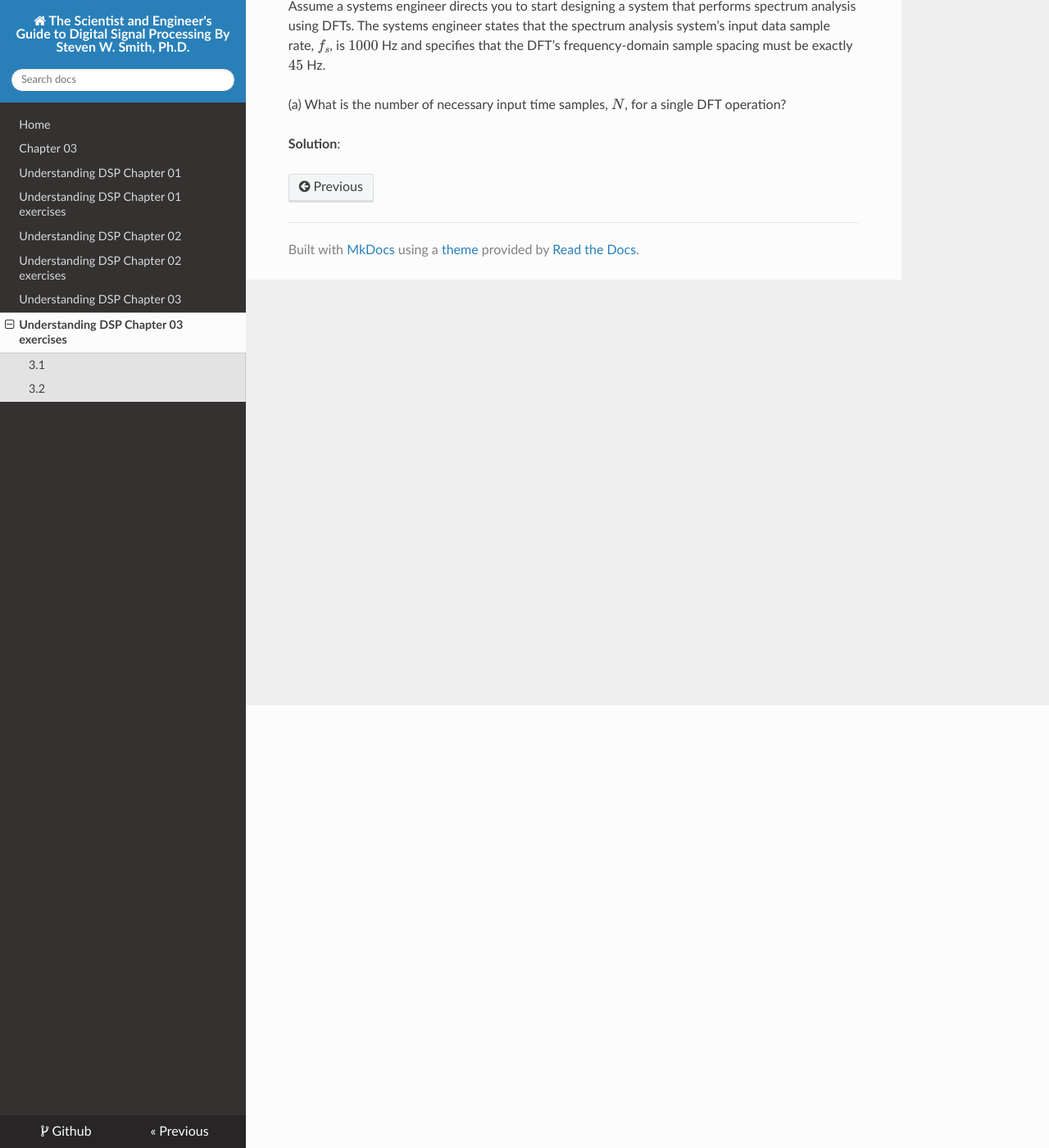
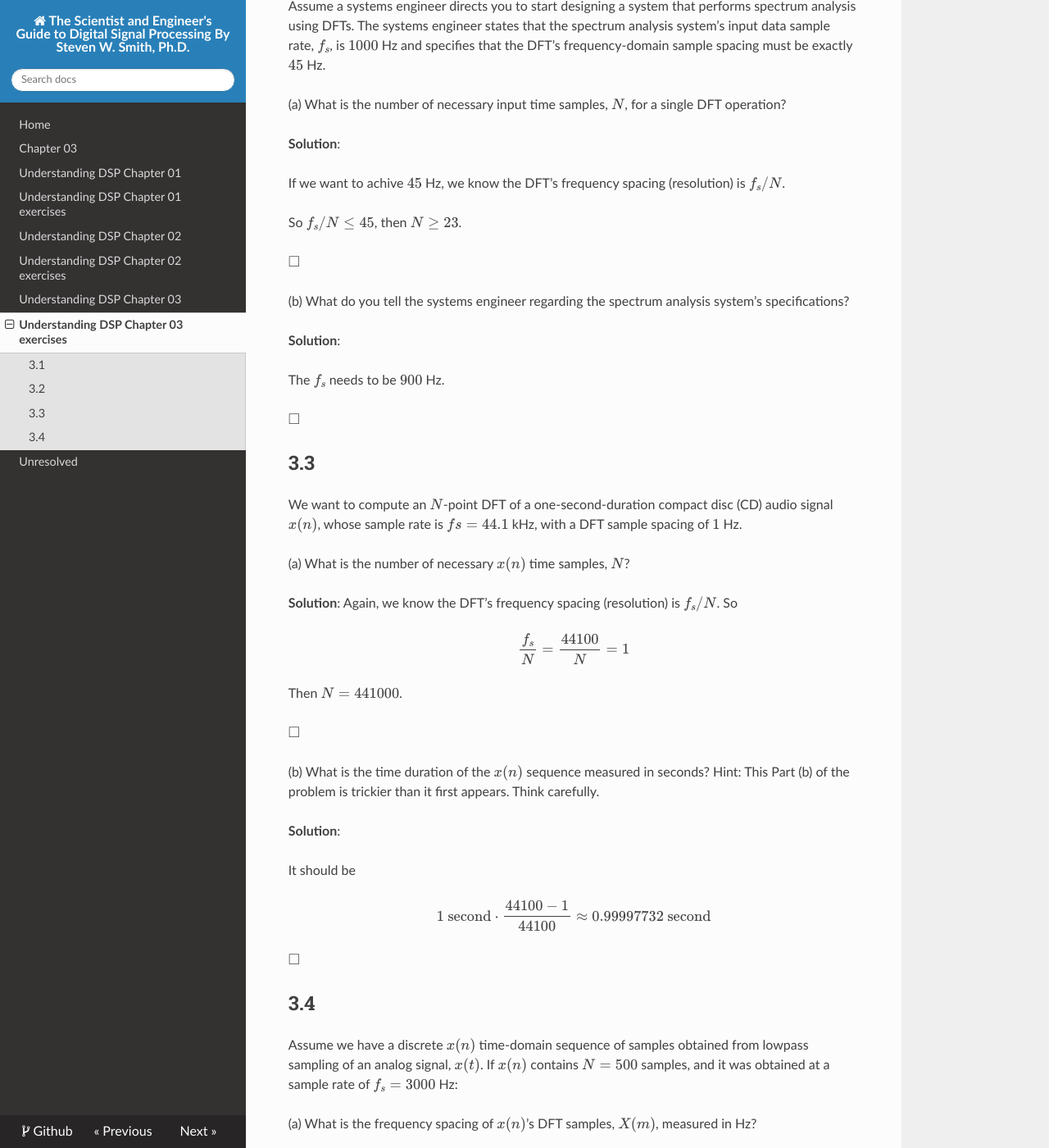
Before and after one commit to eroicaleo/dsp-guide, an MkDocs documentation site: the page built from docs/udsp03ex.md, in a window 1280 px wide and 1400 px high, scrolled down 540 px. Shown: the whole window at 82% size. Built offline with MkDocs 1.6.1, drawn with Linux system fonts in a browser that asks for light colours; nearby versions of some CDN libraries; formulas are drawn with MathJax 3; some of the changed text lies outside the part shown.

Commit message:
udsp finished ex0304

```diff
--- a/docs/udsp03ex.md
+++ b/docs/udsp03ex.md
@@ -26,3 +26,97 @@ $f_s$, is $1000$ Hz and specifies that the DFT’s frequency-domain sample spaci
 single DFT operation?
 
 **Solution**:
+
+If we want to achive $45$ Hz, we know the DFT’s frequency spacing
+(resolution) is $f_s/N$.
+
+So $f_s / N \leq 45$, then $N \geq 23$.
+
+$\square$
+
+(b) What do you tell the systems engineer regarding the spectrum
+analysis system’s specifications?
+
+**Solution**:
+
+The $f_s$ needs to be $900$ Hz.
+
+$\square$
+
+## 3.3
+
+We want to compute an $N$-point DFT of a one-second-duration
+compact disc (CD) audio signal $x(n)$, whose sample rate is
+$fs = 44.1$ kHz, with a DFT sample spacing of $1$ Hz.
+
+(a) What is the number of necessary $x(n)$ time samples, $N$?
+
+**Solution**: Again, we know the DFT’s frequency spacing
+(resolution) is $f_s/N$. So
+
+$$
+\frac{f_s}{N} = \frac{44100}{N} = 1
+$$
+
+Then $N = 441000$.
+
+$\square$
+
+(b) What is the time duration of the $x(n)$ sequence measured in
+seconds?
+Hint: This Part (b) of the problem is trickier than it first
+appears. Think carefully.
+
+**Solution**:
+
+It should be
+
+$$
+1 \text{ second} \cdot \frac{44100 - 1}{44100} \approx 0.99997732
+\text{ second}
+$$
+
+$\square$
+
+## 3.4
+
+Assume we have a discrete $x(n)$ time-domain sequence of samples
+obtained from lowpass sampling of an analog signal, $x(t)$.
+If $x(n)$ contains $N = 500$ samples, and it was obtained at a
+sample rate of $f_s = 3000$ Hz:
+
+(a) What is the frequency spacing of $x(n)$’s DFT samples, $X(m)$,
+measured in Hz?
+
+**Solution**:
+
+Again, it is
+
+$$
+\frac{f_s}{N} = \frac{3000}{500} = 6 \text{ Hz}
+$$
+
+$\square$
+
+(b) What is the highest-frequency spectral component that can be
+present in the analog $x(t)$ signal where no aliasing errors occur
+in $x(n)$?
+
+**Solution**:
+
+The highest-frequency spectral component has to be $\leq \frac{f_s}
+{2}$.
+
+$\square$
+
+(c) If you drew the full $X(m)$ spectrum and several of its
+spectral replications, what is the spacing between the spectral
+replications measured in Hz?
+
+**Solution**:
+
+I am not exactly sure. Let's say the original signal has the
+frequency component of $1500 - 6 = 1494$ Hz. Then the spacing
+between spectral replications is $(1500 + 6) - (1500-6) = 12$ Hz.
+
+$\square$
--- a/mkdocs.yml
+++ b/mkdocs.yml
@@ -10,6 +10,7 @@ nav:
   - Understanding DSP Chapter 02 exercises: udsp02ex.md
   - Understanding DSP Chapter 03: udsp03.md
   - Understanding DSP Chapter 03 exercises: udsp03ex.md
+  - Unresolved: unresolved.md
 
 extra_javascript:
     - https://cdnjs.cloudflare.com/ajax/libs/mathjax/2.7.7/MathJax.js?config=TeX-AMS-MML_HTMLorMML
```
Also changed, not shown: README.md (+2 -0 lines), docs/unresolved.md (added, +7 -0 lines).
